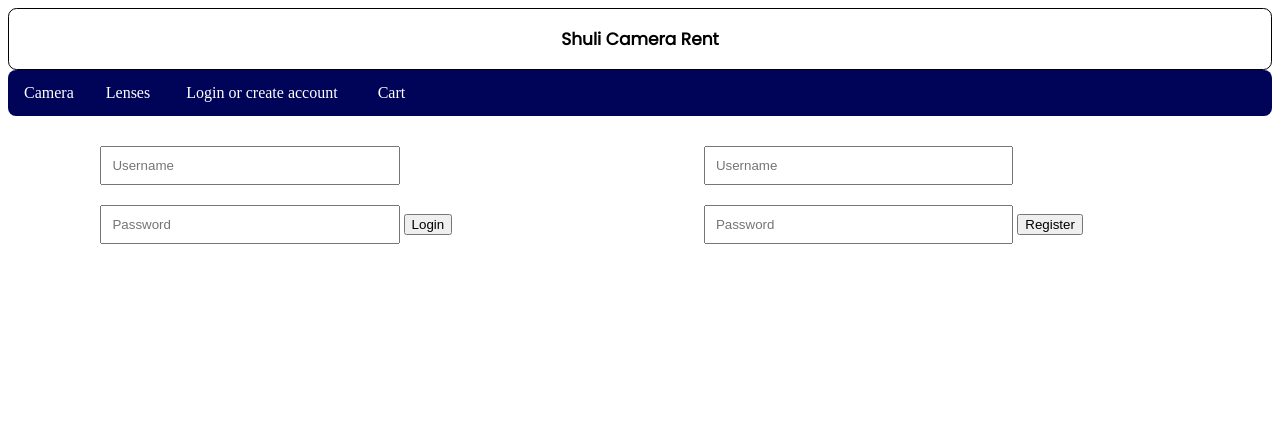
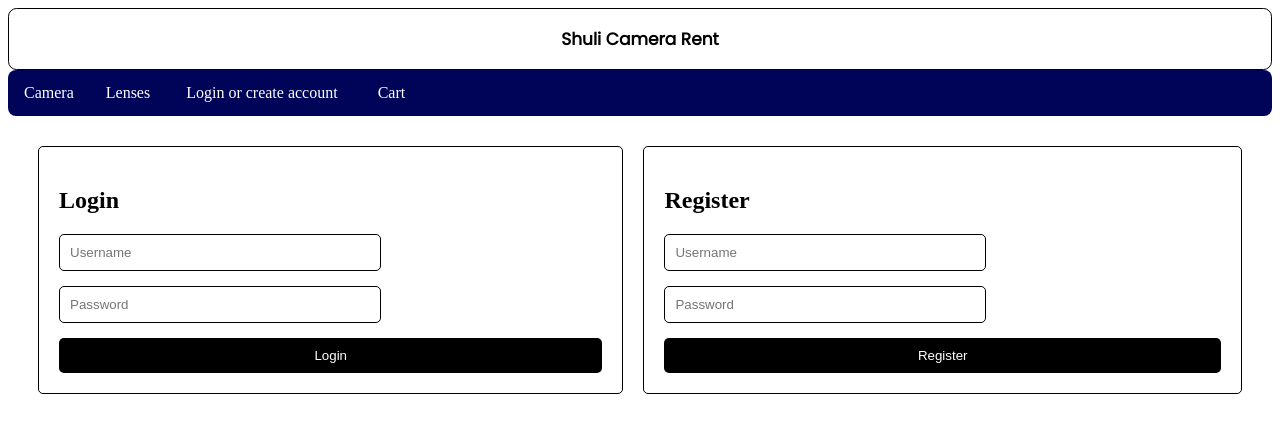
Before and after one commit to jonathanstd/finalWebProg, a Django app: page /camera-rental/account/ in a window 1280 px wide. Shown: the top 433 px of the page. Run offline with Django 4.2, Linux system fonts and the light colour scheme.

Commit message:
fourth commit

```diff
--- a/cameraRental/templates/account.html
+++ b/cameraRental/templates/account.html
@@ -103,25 +103,41 @@
   /*end of navbar*/
 
 /* Container styles */
-.container {
+.form-container {
     display: flex;
-  justify-content: space-around;
+    justify-content: center;
     padding: 20px;
 }
 
-/* Form styles */
 .form-box {
-  border: 1px solid #ddd;
+    margin: 10px;
     padding: 20px;
-  width: 40%;
+    border: 1px solid #000;
+    border-radius: 5px;
 }
-
-/* Input styles */
-input[type="text"],
-input[type="password"] {
-  width: 60%;
+.form-box label {
+    display: block;
+    margin-bottom: 5px;
+}
+.form-box input[type="text"],
+.form-box input[type="password"] {
+    width: 300px;
     padding: 10px;
-  margin: 10px 0;
+    margin-bottom: 15px;
+    border: 1px solid #000;
+    border-radius: 5px;
+}
+.form-box input[type="submit"] {
+    width: 100%;
+    padding: 10px;
+    border: none;
+    border-radius: 5px;
+    background-color: #000;
+    color: white;
+    cursor: pointer;
+}
+.form-box input[type="submit"]:hover {
+    background-color: #333;
 }
 
 /* Button styles */
@@ -160,9 +176,10 @@ button {
         </div>
       </div>
 
-<div class="container">
-  <!-- Login Box -->
-
+<div class="form-container">
+  <!-- Login Form -->
+  <div class="form-box">
+    <h2>Login</h2>
     <form method="post" action="{% url 'account' %}">
     {% csrf_token %}
     <input type="hidden" name="action" value="login">
@@ -170,7 +187,11 @@ button {
       <input type="password" name="password" placeholder="Password">
       <input type="submit" value="Login">
     </form>
+  </div>
 
+
+  <div class="form-box">
+    <h2>Register</h2>
     <!-- Register Box -->
     <form method="post" action="{% url 'account' %}">
       {% csrf_token %}
@@ -180,6 +201,8 @@ button {
       <!-- Add other fields as necessary -->
       <input type="submit" value="Register">
     </form>
+  </div>
+</div>
 
 <script>
     // Mock database object for demonstration purposes
--- a/cameraRental/templates/home.html
+++ b/cameraRental/templates/home.html
@@ -160,11 +160,8 @@
 <body>
 
 <div class="container">
-    <h2>New Gear!!!!!</h2>
+    <h2 style="font-family: 'Poppins';">Welcome to Shuli Camera Rent Store!</h2>
     <div class="gear-container">
-      <div class="gear">##Space for new gear image</div>
-      <div class="gear">##Space for new gear image</div>
-      <div class="gear">##Space for new gear image</div>
     </div>
   </div>
 
--- a/cameraRental/views.py
+++ b/cameraRental/views.py
@@ -12,6 +12,10 @@ from django.contrib import messages
 from .models import Order
 from django.contrib.auth.decorators import login_required
 from django.shortcuts import get_object_or_404
+from django.http import HttpResponse
+from django.contrib.auth import authenticate, login as auth_login, logout as auth_logout
+from django.contrib.auth.models import User
+from django.views.decorators.http import require_http_methods
 
 def register(request):
     if request.method == 'POST':
@@ -116,34 +120,6 @@ def cart_view(request):
     total_price = calculate_total_price(cart)
     return render(request, 'cart.html', {'cart': cart, 'total_price': total_price})
 
-def account_view(request):
-    if request.method == 'POST':
-        action = request.POST.get('action')
-        username = request.POST.get('username')
-        password = request.POST.get('password')
-
-        if action == 'register':
-            # Registration logic
-            if User.objects.filter(username=username).exists():
-                messages.error(request, 'Username already exists')
-                return render(request, 'account.html', {'error': 'Username already exists'})
-            user = User.objects.create_user(username=username, password=password)
-            user.save()
-            profile = UserProfile(user=user)
-            profile.save()
-            messages.success(request, 'Account created successfully')
-
-        elif action == 'login':
-            # Login logic
-            user = authenticate(request, username=username, password=password)
-            if user is not None:
-                auth_login(request, user)
-                return redirect('member')
-            else:
-                return render(request, 'member.html', {'error': 'Invalid username or password.'})
-
-    return render(request, 'account.html')
-
 def member_view(request):
     if request.method == 'POST':
         username = request.POST.get('username')
@@ -158,14 +134,6 @@ def member_view(request):
             return render(request, 'account.html', context)
     else:
         return render(request, 'member.html')
-
-def orders_view(request):
-    # Query your orders data here, for example:
-    user_orders = Order.objects.filter(user=request.user)
-    user_orders = Order.objects.filter(user=request.user)
-    return render(request, 'orders.html', {'user_orders': user_orders})
-    context = {'user_orders': user_orders}
-    return render(request, 'orders.html', context)
 
 def create_order(request):
     if request.method == 'POST':
@@ -233,3 +201,44 @@ def order_detail(request, order_id):
 
 def check_login_status(request):
     return JsonResponse({'is_logged_in': request.user.is_authenticated})
+
+@login_required
+def orders_view(request):
+    # This view now requires the user to be logged in to access
+    user_orders = Order.objects.filter(user=request.user)
+    return render(request, 'orders.html', {'user_orders': user_orders})
+
+@require_http_methods(["GET", "POST"])
+def account_view(request):
+    if request.method == 'POST':
+        action = request.POST.get('action')
+        username = request.POST.get('username')
+        password = request.POST.get('password')
+
+        if action == 'register':
+            # Handle registration
+            if User.objects.filter(username=username).exists():
+                messages.error(request, 'Username already exists')
+            else:
+                user = User.objects.create_user(username=username, password=password)
+                user.save()
+                messages.success(request, 'Account created successfully')
+                auth_login(request, user)  # Log the user in
+                return redirect('home')
+
+        elif action == 'login':
+            # Handle login
+            user = authenticate(request, username=username, password=password)
+            if user is not None:
+                auth_login(request, user)
+                return redirect('orders')
+            else:
+                messages.error(request, 'Invalid username or password.')
+
+    # Display the account page for GET requests or if login/registration fails
+    return render(request, 'account.html')
+
+def logout_view(request):
+    # Handle logout
+    auth_logout(request)
+    return redirect('home')
```
Also changed, not shown: cameraRental/templates/cart.html (+51 -1 lines), db.sqlite3. Lines whose indentation alone changed are shown as unchanged.
